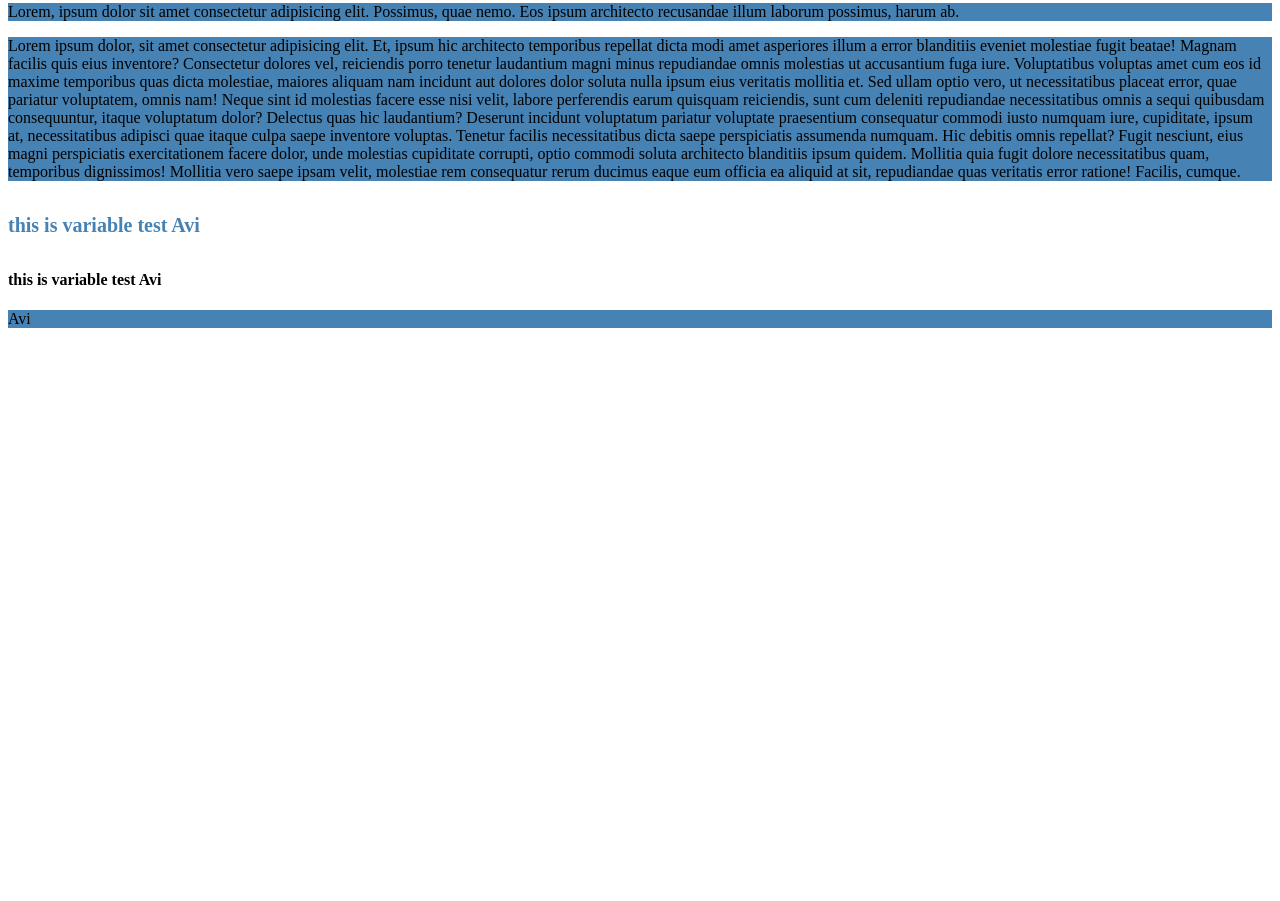
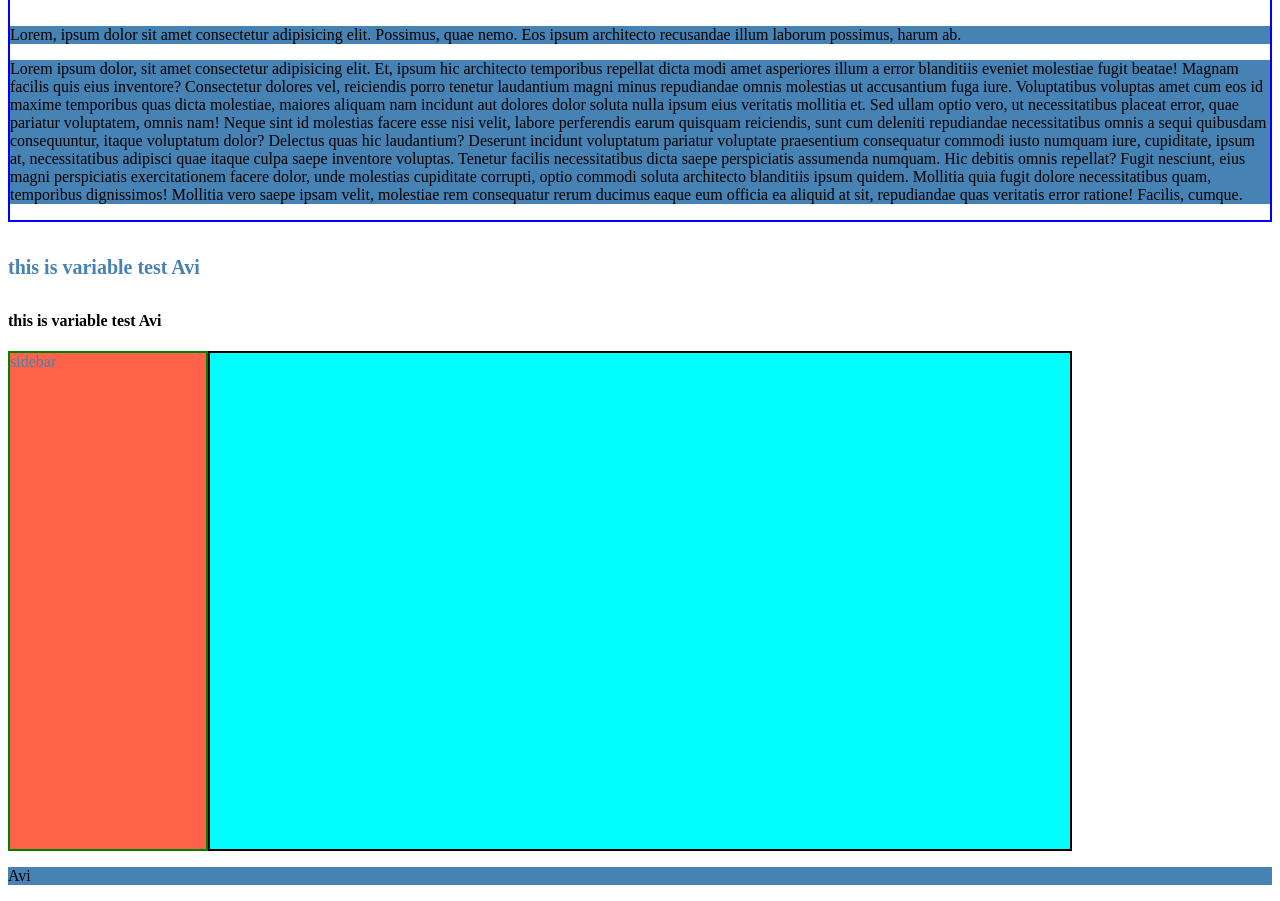
Before and after one commit to TUHIN27289/module-10, a plain HTML site: page index.html in a window 1280 px wide. Shown: the part 3988-4889 px from the top of the page. Before the commit the page ends 4332 px from the top, so only its background shows below. Drawn offline with Linux system fonts and the light colour scheme.

Commit message:
css custom property and  use of calc variable

```diff
--- a/index.html
+++ b/index.html
@@ -827,6 +827,17 @@
 
         </div>
       </section>
+      <section class="css-responsive">
+        <div class="css-container">
+
+            <div class="sidebar">
+                sidebar
+            </div>
+            <div class="head">
+                head
+            </div>
+        </div>
+      </section>
     </main>
   </body>
   <footer>
--- a/styles.css
+++ b/styles.css
@@ -179,6 +179,8 @@ transition-timing-function */
     /* animation: ping-pong 2s ease-in-out 1s 5 alternate; */
     animation: bounce 2s ease-in-out 2s infinite;
 }
+
+/* 10.8 */
 :root{
     --primary-color: green;
     --secondary-color: blue;
@@ -203,3 +205,24 @@ transition-timing-function */
  h3{
     font-size: var(--bold-font);
  }
+ .var-item{
+    border: 2px solid var(--secondary-color);
+ }
+
+ .sidebar{
+    /* width: 200px; */
+    color: var(--secondary-bg-color);
+    border: 2px solid var(--primary-color);
+    background-color: #ff6347;
+ }
+ .head{
+    background-color: var(--primary-bg-color);
+    border: 2px solid black;
+    color: aqua;
+ }
+ .css-container{
+    display: grid;
+
+    grid-template-columns: 200px calc(100% - 400px);
+    height: 500px;
+ }
```
